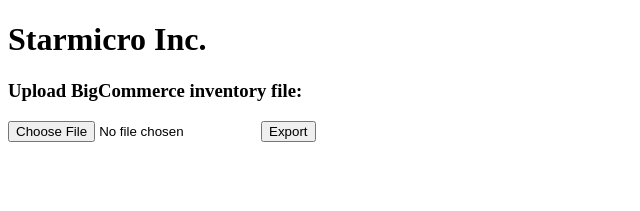
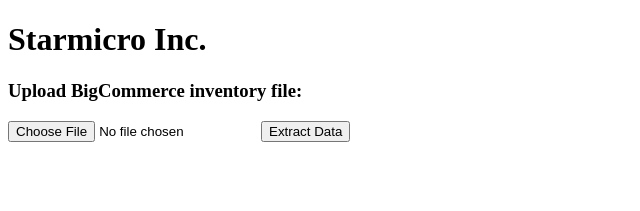
Before and after one commit to jskrnqwerty/bigcommerce-inventory-filter, a React (Vite) app: page / in a window 1280 px wide. Shown: the top 211 px of the page, without its empty margins (0-640 px from the left). Built offline with nearby package versions, Linux system fonts and the light colour scheme; the HTML template or start-up script is replaced by a standard one.

Commit message:
brand name export

```diff
--- a/src/components/Home.jsx
+++ b/src/components/Home.jsx
@@ -3,7 +3,7 @@
 import { newEgg_ComputerHardware_BatchItemCreation_ProcessorsDesktops as keywordsList } from "../data/Data";
 
 const Home = () => {
-  let productsDataArr = [];
+  let productsDataArr = []; // array to store
   let productsFoundOnLineNumArr = [];
   let imageUrlsArr = [];
   let productsFoundArr = [];
@@ -20,6 +20,11 @@
         const productTitle = productsDataArrItem[2];
         const productUpc = productsDataArrItem[24];
         const productMpn = productsDataArrItem[26];
+        let productBrand = "X";
+        if (productTitle) {
+          // extract brand name from title
+          productBrand = productTitle.split(" ")[0];
+        }
         if (productTitle !== undefined) {
           if (productTitle.includes(keyword)) {
             keywordsFoundArr = [...keywordsFoundArr, keyword];
@@ -30,6 +35,7 @@
                 productDataArrLineNum,
                 keyword,
                 productTitle,
+                productBrand,
                 productUpc,
                 productMpn,
               ],
@@ -139,7 +145,7 @@
           type="button"
           onClick={filterAndExportData}
         >
-          Export
+          Extract Data
         </button>
       </div>
     </>
```
